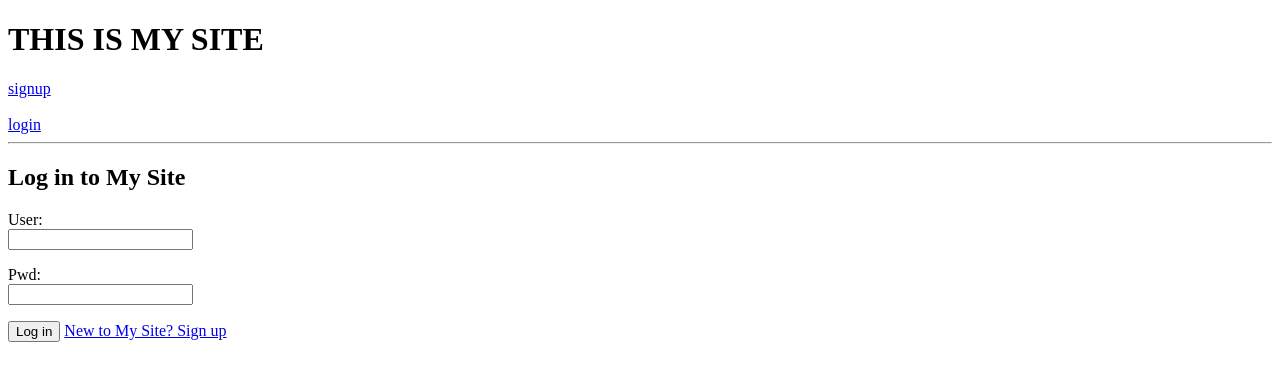
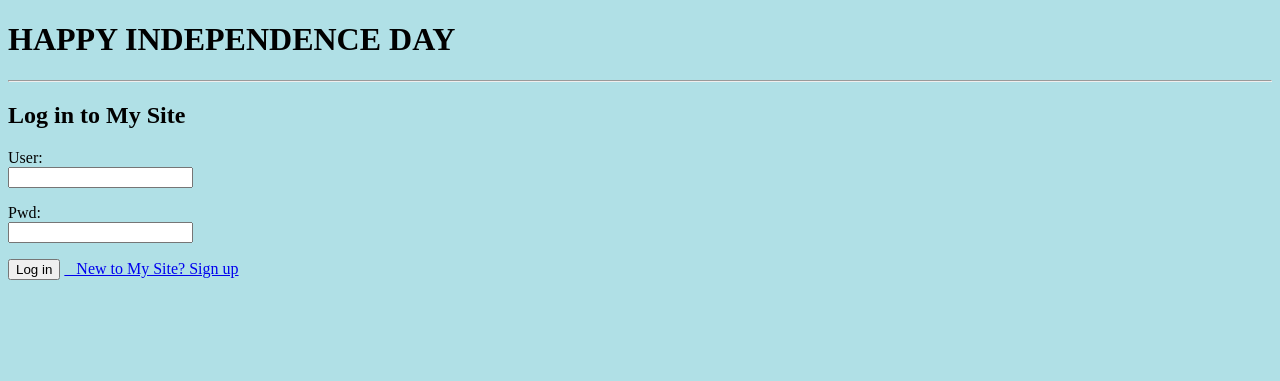
Before and after one commit to geekyAmitchaurasia/signup, a Django app: page / in a window 1280 px wide. Shown: the top 381 px of the page. Run offline with Django 3.2, Linux system fonts and the light colour scheme.

Commit message:
signup and login done

```diff
--- a/templates/base.html
+++ b/templates/base.html
@@ -4,12 +4,13 @@
     <meta charset="utf-8">
     <title>{% block title %}Simple is Better Than Complex{% endblock %}</title>
   </head>
-  <body>
+  <body style="background-color:powderblue;">
     <header>
-      <h1>THIS IS MY SITE</h1>
+      <h1>HAPPY INDEPENDENCE DAY</h1>
 
-          <a href="{% url 'signup' %}">signup</a></br></br>
-           <a href="{% url 'login' %}">login</a>
+
+{#           <a href="{% url 'signup' %}">signup</a></br></br>#}
+{#           <a href="{% url 'login' %}">login</a>#}
 
       <hr>
     </header>
--- a/templates/login.html
+++ b/templates/login.html
@@ -21,6 +21,6 @@
       </p>
     {% endfor %}
     <button type="submit">Log in</button>
-    <a href="{% url 'signup' %}">New to My Site? Sign up</a>
+    <a href="{% url 'signup' %}">&nbsp;&nbsp;&nbsp;New to My Site? Sign up</a>
   </form>
 {% endblock %}
```
